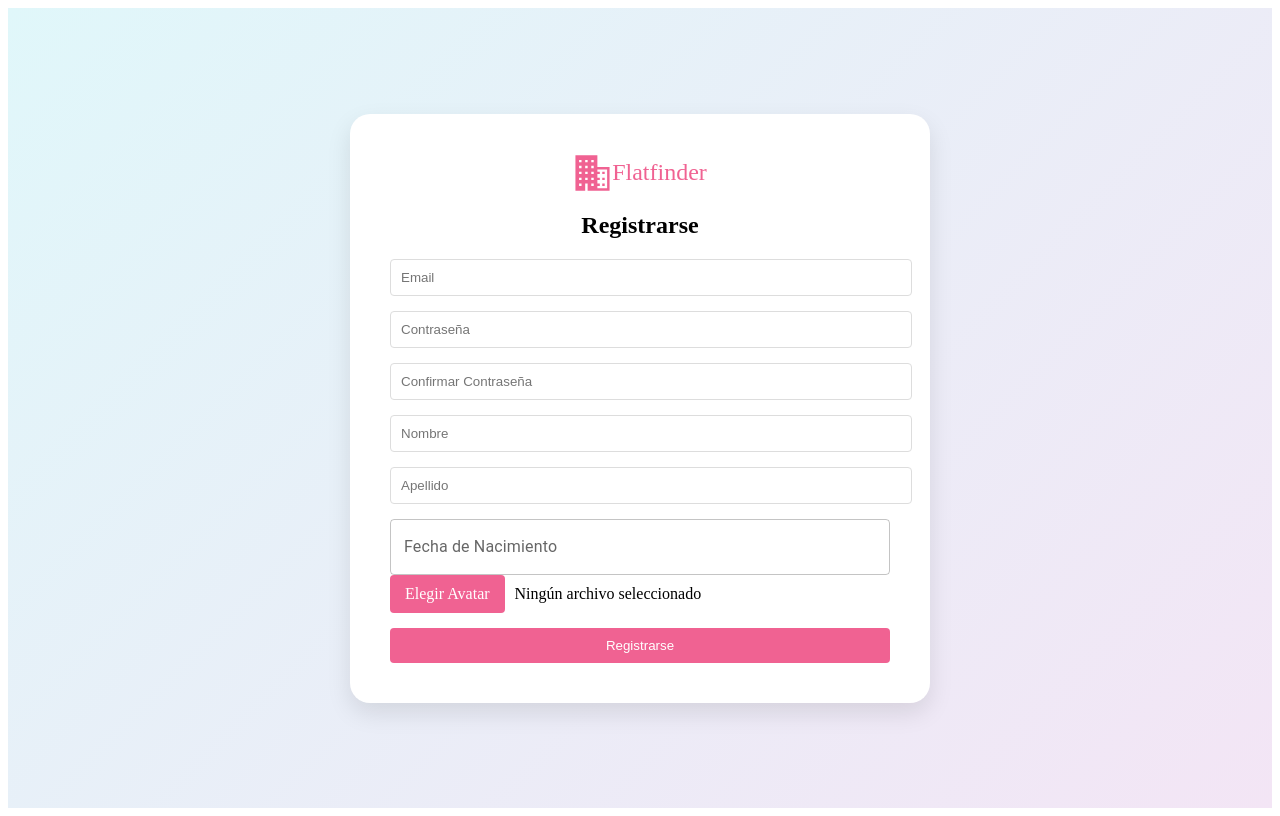
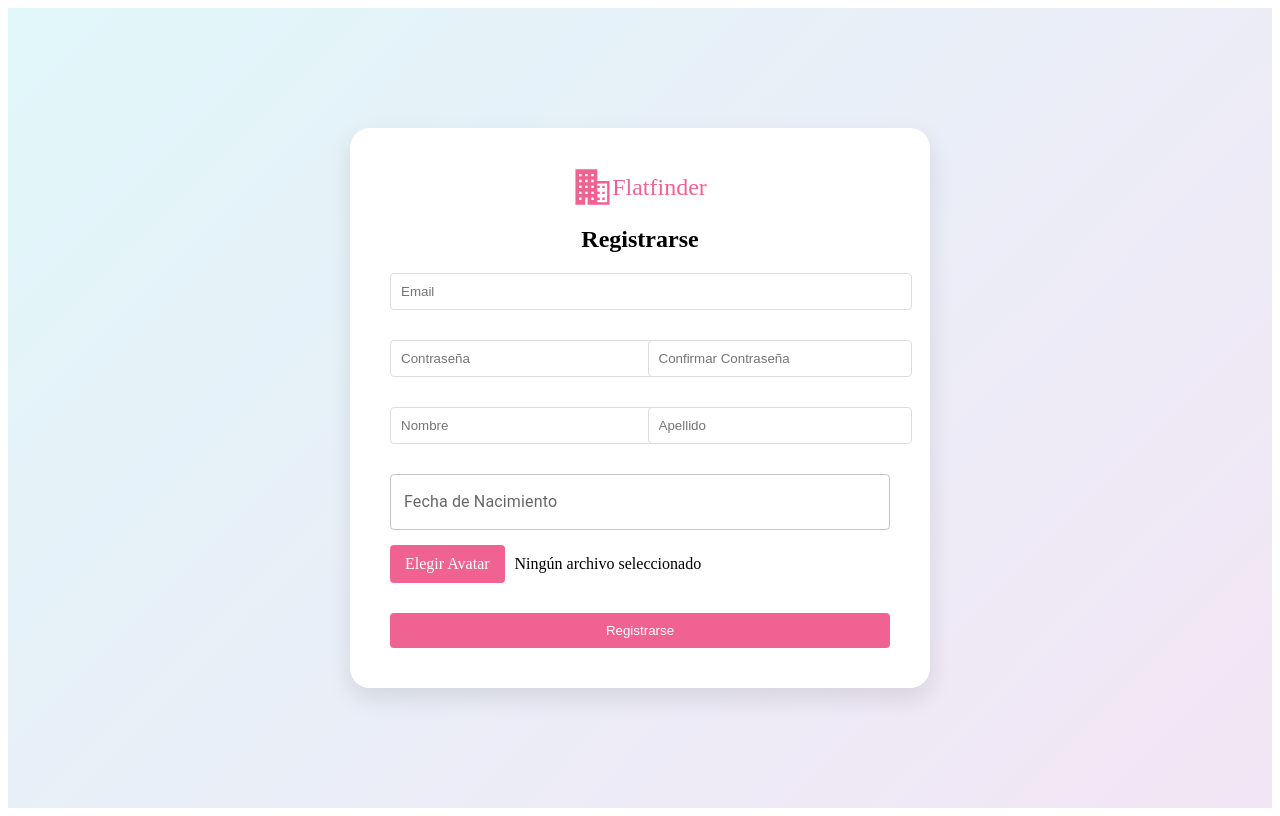
Before and after one commit to HansOr04/ProyectoDepartment, a React (Vite) app in the folder FLATFINDER/: page /register in a window 1280 px wide. Built offline with nearby package versions, Linux system fonts and the light colour scheme; no server answers.

Commit message:
mejora form userregister

```diff
--- a/FLATFINDER/src/components/Users/UserForm.jsx
+++ b/FLATFINDER/src/components/Users/UserForm.jsx
@@ -100,9 +100,22 @@ const ImagePreviewContainer = styled.div`
 `;
 
 const ImagePreview = styled.img`
-  max-width: 100%;
+  max-width: 300px;
+  max-height: 300px;
+  width: auto;
   height: auto;
   border-radius: 4px;
+  align-content: center;
+`;
+
+const FormGrid = styled.div`
+  display: grid;
+  grid-template-columns: 1fr 1fr;
+  gap: 15px;
+`;
+
+const FullWidthField = styled.div`
+  grid-column: 1 / -1;
 `;
 
 // Componente principal UserForm
@@ -255,25 +268,27 @@ const UserForm = ({ userId = null }) => {
         >
           {({ setFieldValue, values, isSubmitting, errors, touched }) => (
             <Form>
+              <FormGrid>
+                <FullWidthField>
                   <Field name="email" type="email" as={StyledField} placeholder="Email" disabled={!!userId} />
                   <ErrorMessage name="email" component={StyledErrorMessage} />
+                </FullWidthField>
 
                 {!userId && (
                   <>
                     <Field name="password" type="password" as={StyledField} placeholder="Contraseña" />
+                    <Field name="confirmPassword" type="password" as={StyledField} placeholder="Confirmar Contraseña" />
                     <ErrorMessage name="password" component={StyledErrorMessage} />
-
-                  <Field name="confirmPassword" type="password" as={StyledField} placeholder="Confirmar Contraseña" />
                     <ErrorMessage name="confirmPassword" component={StyledErrorMessage} />
                   </>
                 )}
 
                 <Field name="firstName" type="text" as={StyledField} placeholder="Nombre" />
+                <Field name="lastName" type="text" as={StyledField} placeholder="Apellido" />
                 <ErrorMessage name="firstName" component={StyledErrorMessage} />
-
-              <Field name="lastName" type="text" as={StyledField} placeholder="Apellido" />
                 <ErrorMessage name="lastName" component={StyledErrorMessage} />
 
+                <FullWidthField>
                   <LocalizationProvider dateAdapter={AdapterDateFns}>
                     <DatePicker
                       label="Fecha de Nacimiento"
@@ -288,7 +303,9 @@ const UserForm = ({ userId = null }) => {
                       }}
                     />
                   </LocalizationProvider>
+                </FullWidthField>
 
+                <FullWidthField>
                   <FileInputContainer>
                     <FileInputLabel htmlFor="avatar">
                       Elegir Avatar
@@ -315,16 +332,22 @@ const UserForm = ({ userId = null }) => {
                     <FileName>{values.avatar ? values.avatar.name : 'Ningún archivo seleccionado'}</FileName>
                   </FileInputContainer>
                   <ErrorMessage name="avatar" component={StyledErrorMessage} />
+                </FullWidthField>
 
                 {previewImage && (
+                  <FullWidthField>
                     <ImagePreviewContainer>
                       <ImagePreview src={previewImage} alt="Vista previa del avatar" />
                     </ImagePreviewContainer>
+                  </FullWidthField>
                 )}
 
+                <FullWidthField>
                   <SubmitButton type="submit" disabled={isSubmitting}>
                     {userId ? 'Actualizar Perfil' : 'Registrarse'}
                   </SubmitButton>
+                </FullWidthField>
+              </FormGrid>
             </Form>
             )}
             </Formik>
```
Lines whose indentation alone changed are shown as unchanged.
